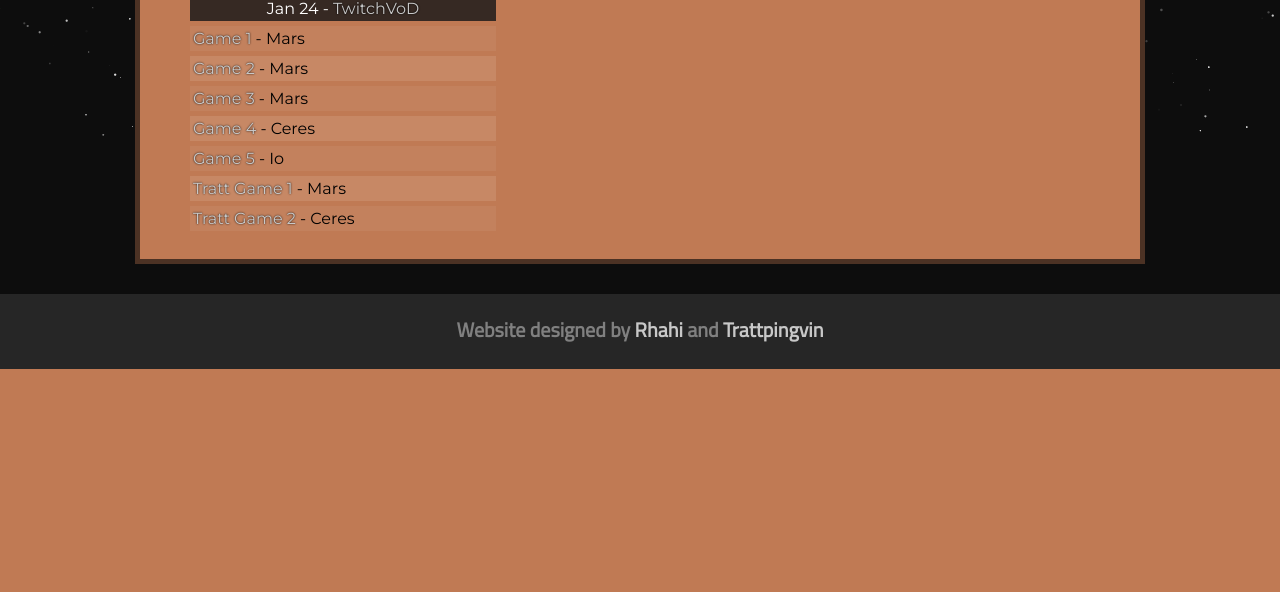
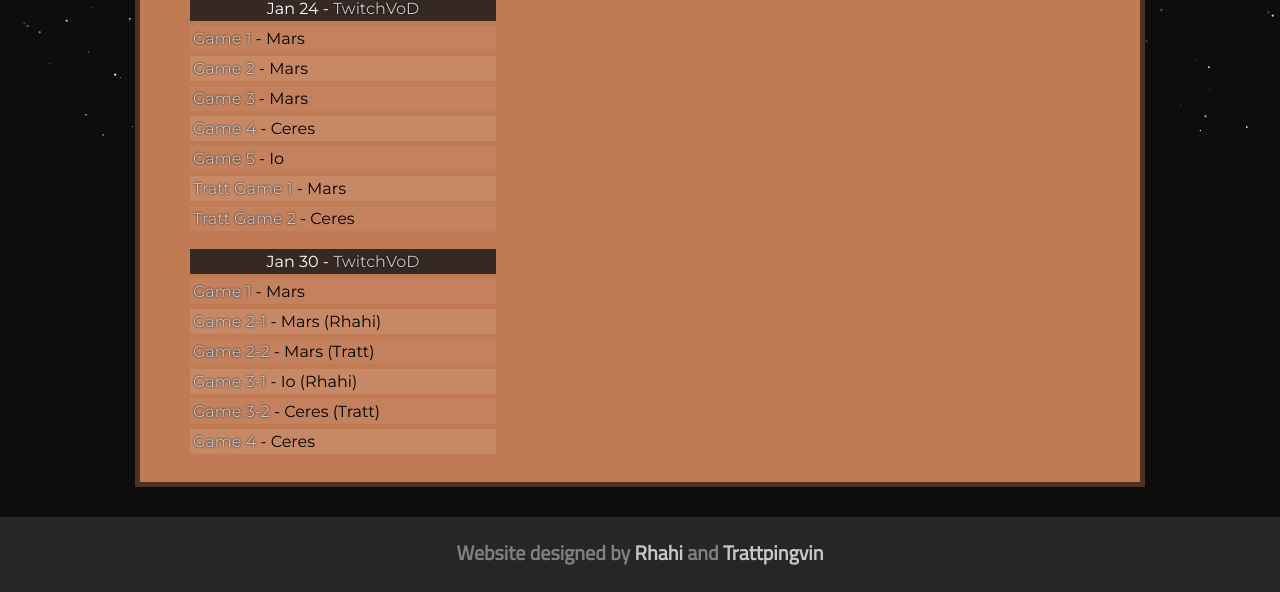
Before and after one commit to Trattpingvin/dawn, a Django app: template templates/schedule/workshop.html in a window 1280 px wide. Shown: the part 923-1515 px from the top of the page. Before the commit the page ends 1292 px from the top, so only its background shows below. Run offline with Django 3.2, Linux system fonts and the light colour scheme; the template is opened without the code that fills it, so the values that code supplies are empty.

Commit message:
workshop Jan 30 links

```diff
--- a/templates/main.html
+++ b/templates/main.html
@@ -45,7 +45,7 @@
         <div class="notice">
             <h1><span class="highlight">Upcoming:</span> <a href="{% url 'workshop' %}">Workshop</a></h1>
             <h2>Jan 31, GMT 20 -- <span id="countdown">Countdown</span></h2>
-            <h2><a href="{% url 'workshop' %}">Review Workshop (Soon!)</a></h2>
+            <h2><a href="{% url 'workshop' %}">Review Workshop</a></h2>
         </div>
 
         <nav class="left-menu">
--- a/templates/schedule/workshop.html
+++ b/templates/schedule/workshop.html
@@ -43,6 +43,16 @@
                 <li><a href="https://youtu.be/9PsByvca5QY">Tratt Game 1</a> - Mars</li>
                 <li><a href="https://youtu.be/hdY6Af8LhDk">Tratt Game 2</a> - Ceres</li>
             </ul>
+
+            <ul class="list-workshop alternate">
+                <li class="headline-workshop">Jan 30 - <a href="https://www.twitch.tv/videos/372476840">TwitchVoD</a></li>
+                <li><a href="https://youtu.be/1vYw0iGQuC4">Game 1</a> - Mars</li>
+                <li><a href="https://youtu.be/bLOhk1gwWp8">Game 2-1</a> - Mars (Rhahi)</li>
+                <li><a href="https://www.youtube.com/watch?v=i0MIi4g-_dk">Game 2-2</a> - Mars (Tratt)</li>
+                <li><a href="https://youtu.be/fWITix45nQE">Game 3-1</a> - Io (Rhahi)</li>
+                <li><a href="https://www.youtube.com/watch?v=lzFKi26gA7U">Game 3-2</a> - Ceres (Tratt)</li>
+                <li><a href="https://youtu.be/GSRgS7Vk_D8">Game 4</a> - Ceres</li>
+            </ul>
         </article>
     </div>
 {% endblock %}
```
Lines whose indentation alone changed are shown as unchanged.
